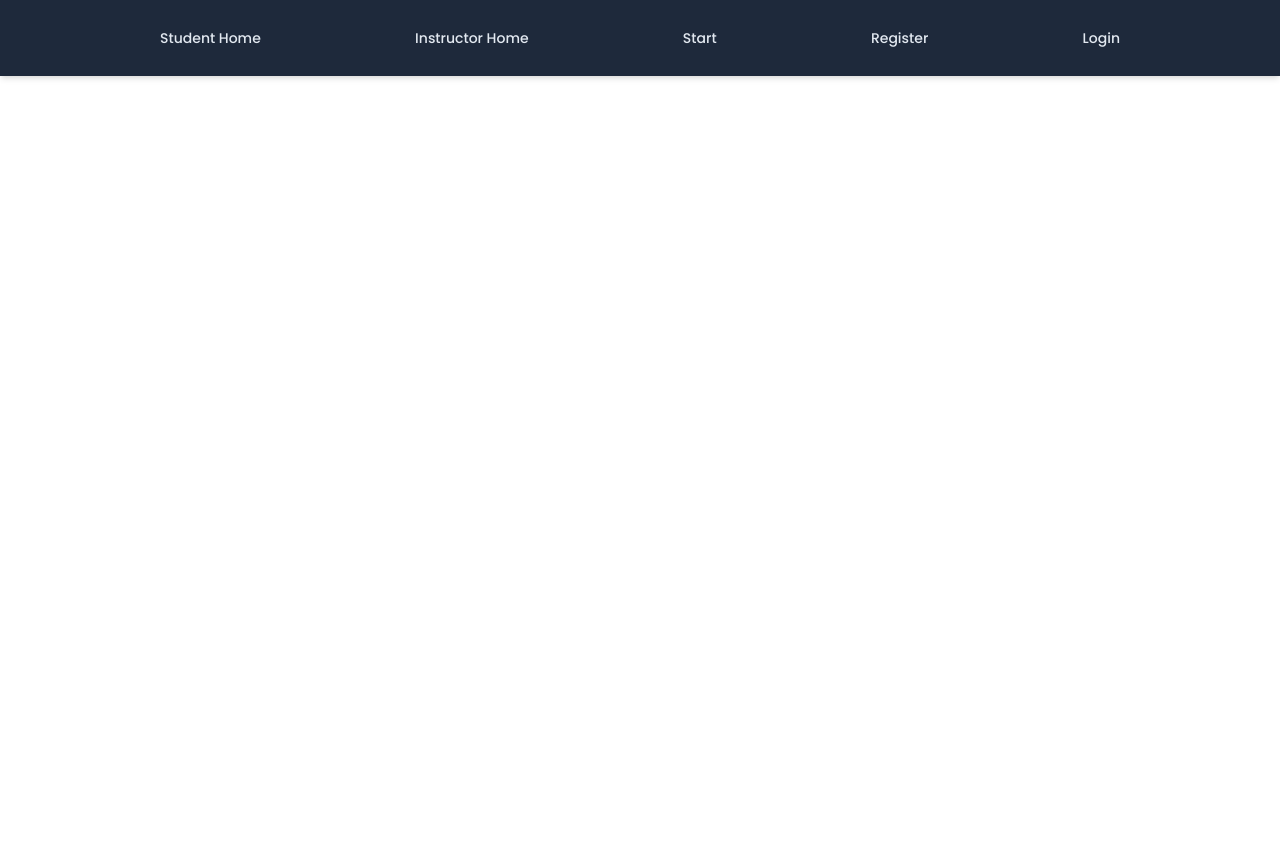
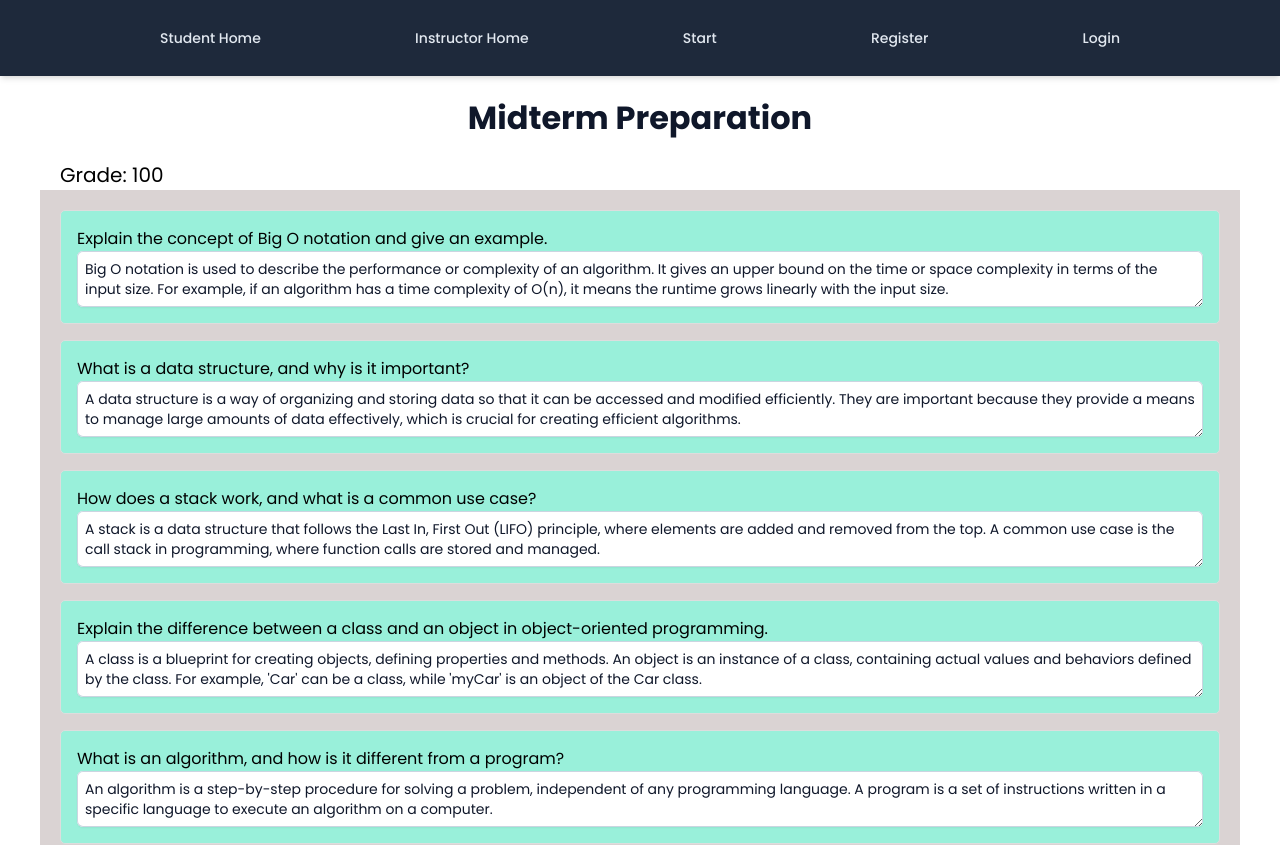
Before and after one commit to CL-17656/CS520_Front, a Vue app: page /assignmentpage in a window 1280 px wide. Shown: the top 845 px of the page. Before the commit the page ends 800 px from the top, so only its background shows below. Built offline with nearby package versions, Linux system fonts and the light colour scheme.

Commit message:
created an assignment page with sroll bar function and related sample questions and responses

```diff
--- a/src/router/index.js
+++ b/src/router/index.js
@@ -5,6 +5,7 @@ import RegisterView from '@/views/Auth/RegisterView.vue'
 import LoginView from '@/views/Auth/LoginView.vue'
 import CoursePageView from '../views/CoursePageView.vue'
 import StartView from '@/views/Auth/StartView.vue'
+import AssignmentPageView from '../views/AssignmentPageView.vue'
 
 const router = createRouter({
   history: createWebHistory(import.meta.env.BASE_URL),
@@ -29,6 +30,12 @@ const router = createRouter({
 
     },
     {
+      path: '/assignmentpage',
+      name: 'assignmentpage',
+      component:AssignmentPageView,
+      props: true
+    },
+    {
       path: '/instructor',
       name: 'instructorhome',
       component: InstructorHomeView,
--- /dev/null
+++ b/src/views/AssignmentPageView.vue
@@ -0,0 +1,141 @@
+<script setup>
+import { ref, computed } from 'vue';
+import { useRoute } from 'vue-router';
+
+const route = useRoute();
+const course = route.params.course; // Access the passed course from the route params
+
+// If the course parameter is an object passed via `props`, you may need to convert it into a usable format.
+const courseDetails = computed(() => {
+  return typeof course === 'string' ? JSON.parse(course) : course;
+});
+
+// Example questions data
+const assignmentDetail = ref(
+  {
+    type: "test",
+    name: "Midterm Preparation",
+    grade: "100",
+    isGrade: true,
+    questions:[{question: "Explain the concept of Big O notation and give an example.",
+    sampleResponse:
+      "Big O notation is used to describe the performance or complexity of an algorithm. It gives an upper bound on the time or space complexity in terms of the input size. For example, if an algorithm has a time complexity of O(n), it means the runtime grows linearly with the input size."
+  },{question: "What is a data structure, and why is it important?",
+    sampleResponse:
+      "A data structure is a way of organizing and storing data so that it can be accessed and modified efficiently. They are important because they provide a means to manage large amounts of data effectively, which is crucial for creating efficient algorithms."
+},
+    {question: "How does a stack work, and what is a common use case?",
+    sampleResponse:
+      "A stack is a data structure that follows the Last In, First Out (LIFO) principle, where elements are added and removed from the top. A common use case is the call stack in programming, where function calls are stored and managed."
+  },
+  {
+    question: "Explain the difference between a class and an object in object-oriented programming.",
+    sampleResponse:
+      "A class is a blueprint for creating objects, defining properties and methods. An object is an instance of a class, containing actual values and behaviors defined by the class. For example, 'Car' can be a class, while 'myCar' is an object of the Car class."
+  },
+  {
+
+    question: "What is an algorithm, and how is it different from a program?",
+    sampleResponse:
+      "An algorithm is a step-by-step procedure for solving a problem, independent of any programming language. A program is a set of instructions written in a specific language to execute an algorithm on a computer."
+  },
+  {
+
+    question: "What is a binary search algorithm, and when is it used?",
+    sampleResponse:
+      "A binary search algorithm is used to efficiently find an element in a sorted array. It repeatedly divides the search interval in half until the element is found or the interval is empty. It is faster than linear search for large, sorted datasets."
+  },
+  {
+
+    question: "Describe what an abstract class is and how it is different from an interface.",
+    sampleResponse:
+      "An abstract class is a class that cannot be instantiated on its own and may contain both abstract methods (without implementation) and concrete methods (with implementation). An interface, however, only contains abstract methods. A class can implement multiple interfaces but can only inherit from one abstract class."
+  },
+  {
+
+    question: "What is polymorphism in object-oriented programming?",
+    sampleResponse:
+      "Polymorphism is the ability of objects to take on multiple forms. It allows methods to perform different tasks based on the object that calls them, making code more flexible and reusable. A common example is method overloading or overriding."
+  },
+  {
+
+    question: "How does a linked list differ from an array in terms of memory usage?",
+    sampleResponse:
+      "An array uses contiguous memory locations, which makes it easy to access elements by index but may lead to wasted memory if not fully utilized. A linked list uses scattered memory locations, where each node points to the next, allowing dynamic memory usage but requiring extra memory for storing pointers."
+  },
+  {
+
+    question: "What is a deadlock in the context of multithreading, and how can it be prevented?",
+    sampleResponse:
+      "A deadlock occurs when two or more threads are waiting for each other to release resources, causing a cycle of dependency that prevents them from proceeding. Deadlock prevention techniques include acquiring locks in a specific order and using timeout mechanisms."
+  }]}
+);
+
+function assignmentPage(temp){
+ console.log("hello!!")
+}
+</script>
+
+<template>
+    <div class="assignmentpage">
+        <div class="title">{{assignmentDetail.name}}</div>
+        <div class="grade">Grade: {{ assignmentDetail.grade}}</div>
+        <div class="question-box">
+            <div class="assignment-scroll-bar">
+                <li class="question-entry" v-for="(entry, index) in assignmentDetail.questions"
+            :key="index">
+                    <div class="question">{{ entry.question }}</div>
+                    <textarea type="text">{{ entry.sampleResponse }}</textarea>
+                </li>
+            </div>
+        </div>
+    </div>
+</template>
+
+<style scoped>
+.course-page {
+    padding: 2rem;
+}
+
+.title {
+    font-size: 2rem;
+    margin-bottom: 1.5rem;
+}
+
+.grade{
+    font-size: 20px ;
+    margin-left: 60px;
+}
+.question-box {
+    border-color: 100px black;
+    padding: 20px;
+    width: 1200px;
+    height: 1000px;
+    background-color: rgb(218, 211, 211);
+    margin: auto;
+    overflow: scroll;
+    scrollbar-color: yellow;
+    scrollbar-width: thin;
+}
+
+/* .assignment-scroll-bar{
+
+} */
+
+li {
+  background-color: #99f0da;
+  padding: 1rem;
+  border: 1px solid #ddd;
+  margin-bottom: 1rem;
+  border-radius: 5px;
+  list-style: none;
+}
+
+input[type="text"] {
+  padding: 0; /* Removes extra space inside the input */
+  margin: 0;  /* Removes extra space outside the input */
+  height: 1000px;
+  width: 100%; /* Ensures the input takes the full width of the container */
+  box-sizing: border-box; /* Ensures padding and border are included in the total width */
+}
+</style>
--- a/src/views/CoursePageView.vue
+++ b/src/views/CoursePageView.vue
@@ -1,8 +1,9 @@
 <script setup>
 import { ref, computed } from 'vue';
-import { useRoute } from 'vue-router';
+import { useRoute, useRouter} from 'vue-router';
 
 const route = useRoute();
+const router = useRouter()
 const course = route.params.course; // Access the passed course from the route params
 
 // If the course parameter is an object passed via `props`, you may need to convert it into a usable format.
@@ -16,6 +17,10 @@ const assignments = ref([
   { type: "test", name: "final preparation", grade: "", isGrade: false },
   { type: "quiz", name: "midterm preparation", grade: "61", isGrade: true },
 ]);
+
+function assignmentPage(temp){
+  router.push({name:'assignmentpage'})
+}
 </script>
 
 <template>
@@ -31,7 +36,7 @@ const assignments = ref([
       <div class="assignments-list">
         <h3>Assignments</h3>
         <ul>
-          <li v-for="(assignment, index) in assignments" :key="index">
+          <li v-for="(assignment, index) in assignments" :key="index" v-on:click="assignmentPage(index)">
             <p>Type: {{ assignment.type }}</p>
             <p>Name: {{ assignment.name }}</p>
             <p>Grade: {{ assignment.isGrade ? assignment.grade : 'Not Graded' }}</p>
```
